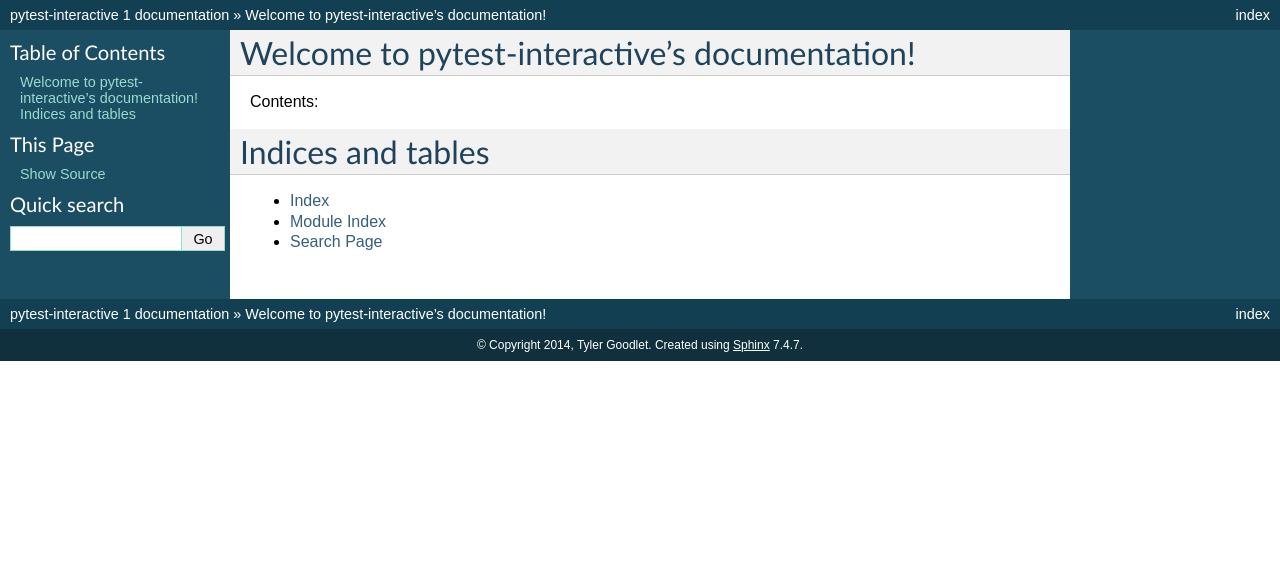
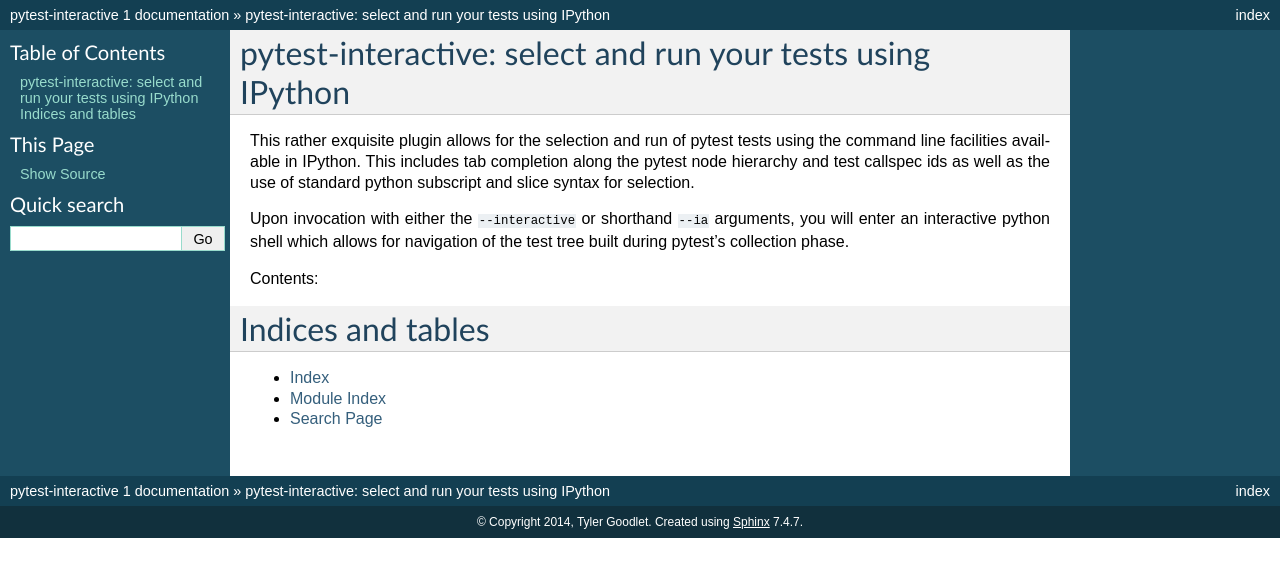
Before and after one commit to goodboy/pytest-interactive, a Sphinx documentation site: the page built from docs/index.rst, in a window 1280 px wide. Shown: the top 577 px of the page. Built offline with Sphinx 7.4.7, drawn with Linux system fonts in a browser that asks for light colours.

Commit message:
Add docs introduction

```diff
--- a/docs/conf.py
+++ b/docs/conf.py
@@ -32,6 +32,7 @@
 extensions = [
     'sphinx.ext.coverage',
     'sphinx.ext.viewcode',
+    'sphinx.ext.autodoc',
 ]
 
 # Add any paths that contain templates here, relative to this directory.
--- a/docs/index.rst
+++ b/docs/index.rst
@@ -3,15 +3,22 @@
    You can adapt this file completely to your liking, but it should at least
    contain the root `toctree` directive.
 
-Welcome to pytest-interactive's documentation!
-==============================================
+pytest-interactive: select and run your tests using IPython
+============================================================
+
+This rather exquisite plugin allows for the selection and run of pytest tests
+using the command line facilities available in IPython. This includes tab completion
+along the pytest node hierarchy and test callspec ids as well as the use of
+standard python subscript and slice syntax for selection.
+
+Upon invocation with either the ``--interactive`` or shorthand ``--ia`` arguments,
+you will enter an interactive python shell which allows for navigation of the test
+tree built during pytest's collection phase.
 
 Contents:
 
 .. toctree::
    :maxdepth: 2
-
-
 
 Indices and tables
 ==================
```
